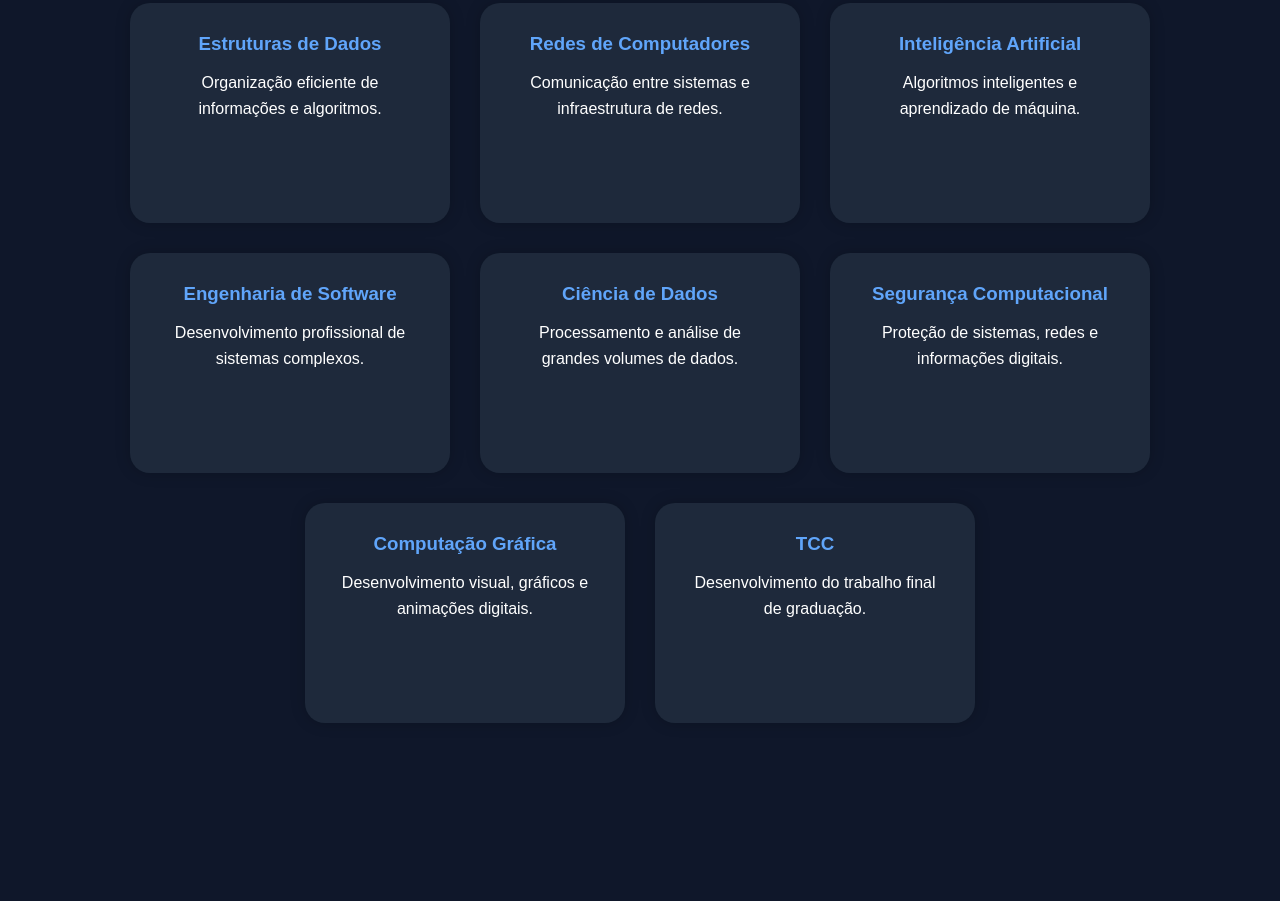
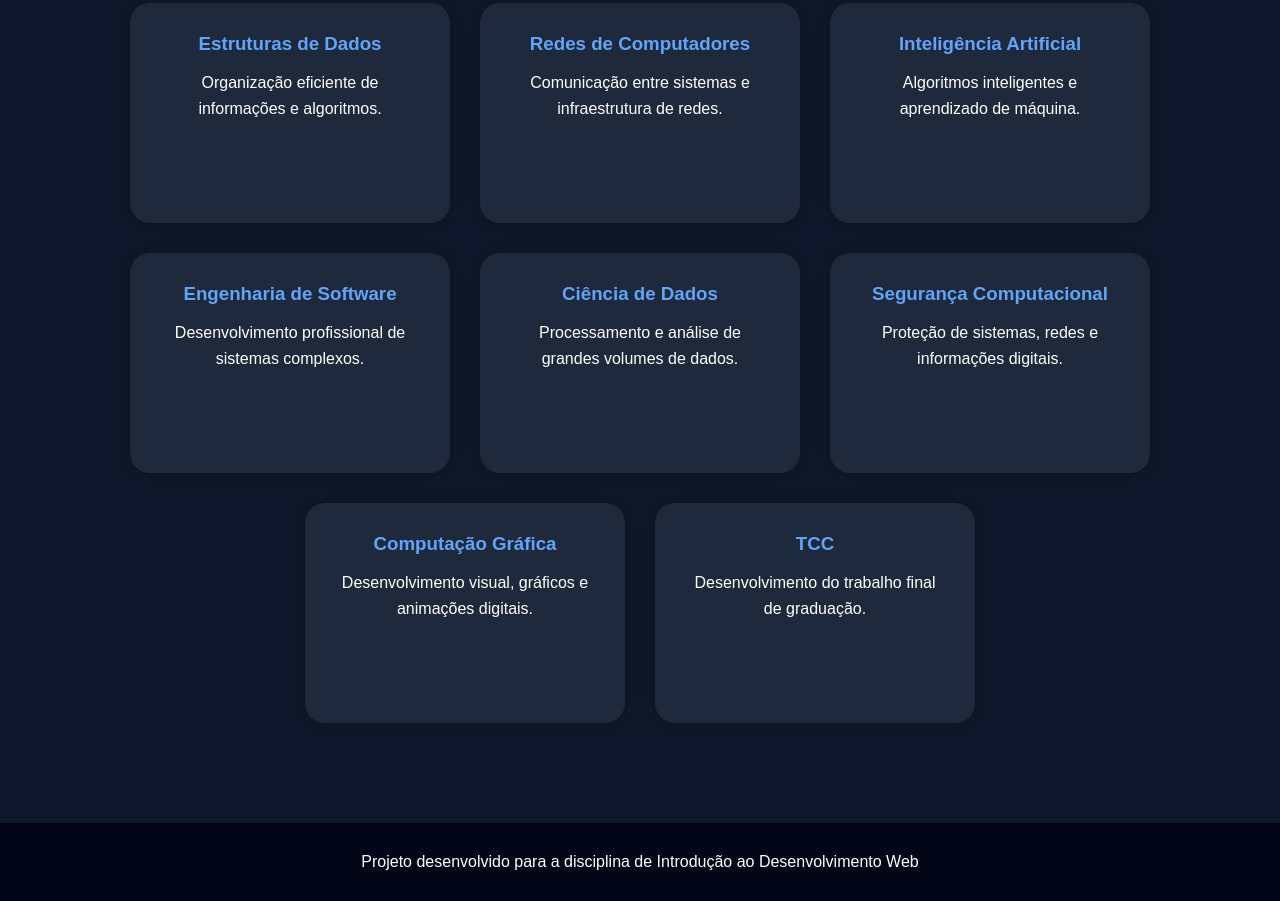
Before and after one commit to LeonS7/atividade-portifolio, a plain HTML site: page disciplinas.html in a window 1280 px wide. Shown: the part 2022-2923 px from the top of the page. Before the commit the page ends 2845 px from the top, so only its background shows below. Drawn offline with Linux system fonts and the light colour scheme.

Commit message:
Fix HTML structure and add footer section

```diff
--- a/disciplinas.html
+++ b/disciplinas.html
@@ -143,3 +143,7 @@
             </div>
         </div>
     </section>
+
+    <footer>
+        <p> Projeto desenvolvido para a disciplina de Introdução ao Desenvolvimento Web</p>
+    </footer>
```
